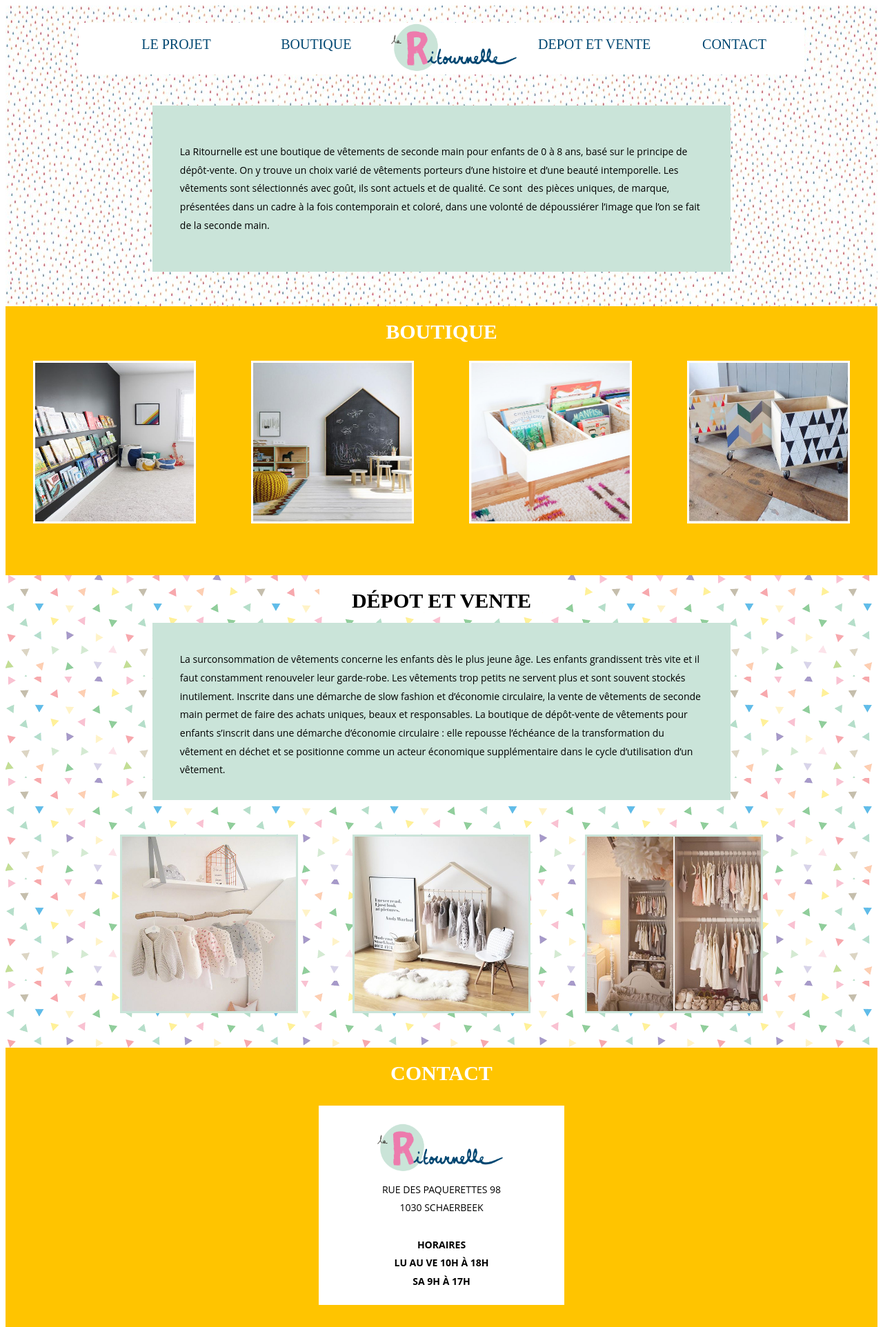
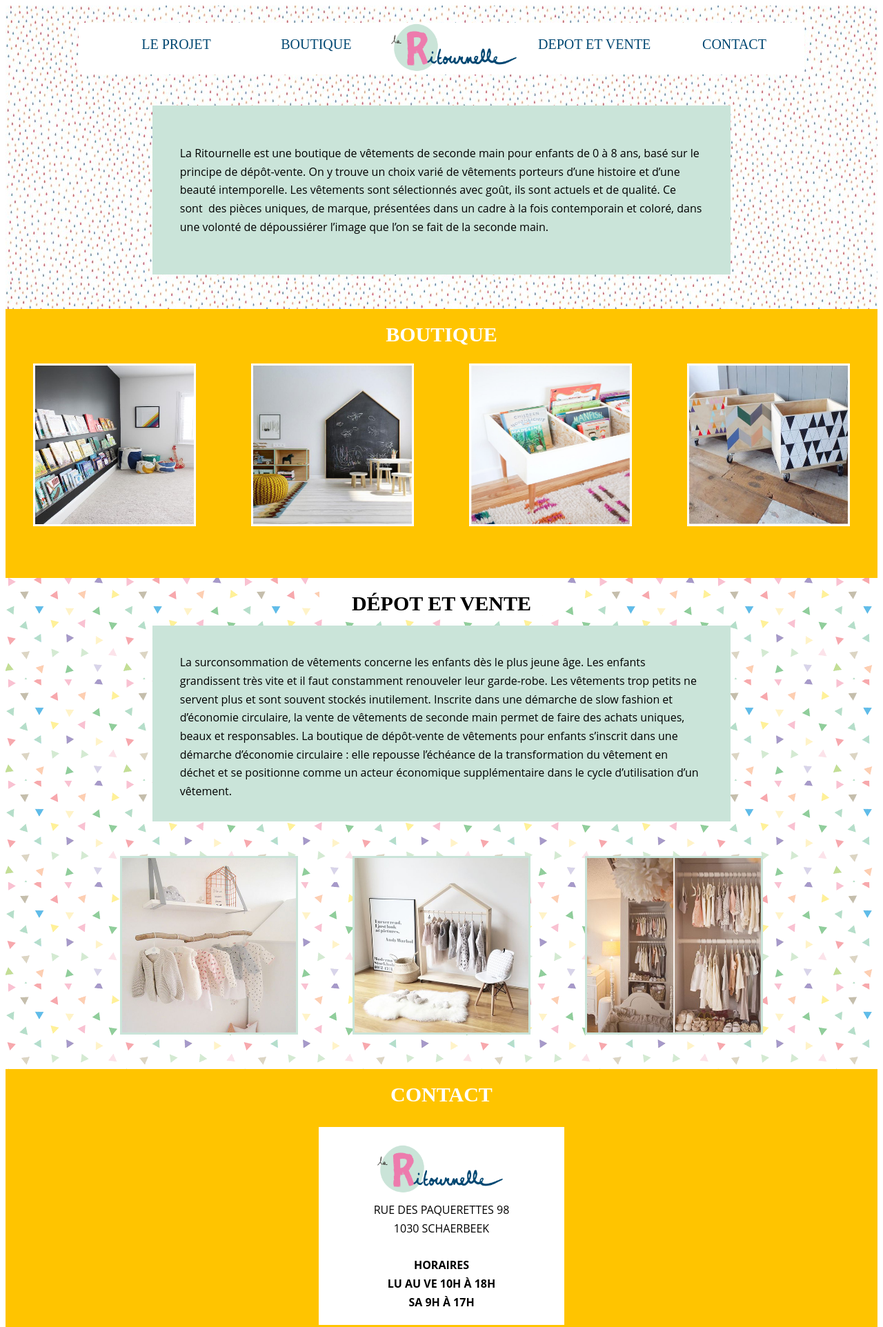
Before and after one commit to debraive/onepage, a plain HTML site: page offline.html in a window 1280 px wide. Shown: the top 1924 px of the page at 69% size. Drawn offline with Linux system fonts and the light colour scheme; a web font is replaced by a local one.

Commit message:
accesibilité

```diff
--- a/styles.css
+++ b/styles.css
@@ -54,7 +54,7 @@ li {
   margin: auto;
   text-align:left;
   font-family: 'Open sans';
-  font-size: 14px;
+  font-size: 16px;
   background-color: #cae4d9;
   padding: 40px;
   color: black;
@@ -132,7 +132,7 @@ li {
   margin-top: 15px;
   text-align: left;
   font-family: 'Open sans';
-  font-size: 14px;
+  font-size: 16px;
   background-color: #cae4d9;
   padding: 40px;
   color: black;
@@ -171,7 +171,7 @@ li {
     text-align: center;
     font-family: 'Open sans';
     text-transform: uppercase;
-    font-size: 14px;
+    font-size: 16px;
     background-color: #FFFFFF;
     padding: 20px;
     color: black;
@@ -190,7 +190,7 @@ li{
 
 @media screen and (max-width : 830px){
 li {
-  font-size: 15px;
+  font-size: 18px;
 }
 #menu img{
   width: 150px;
```
Also changed, not shown: index.html (+5 -4 lines).
